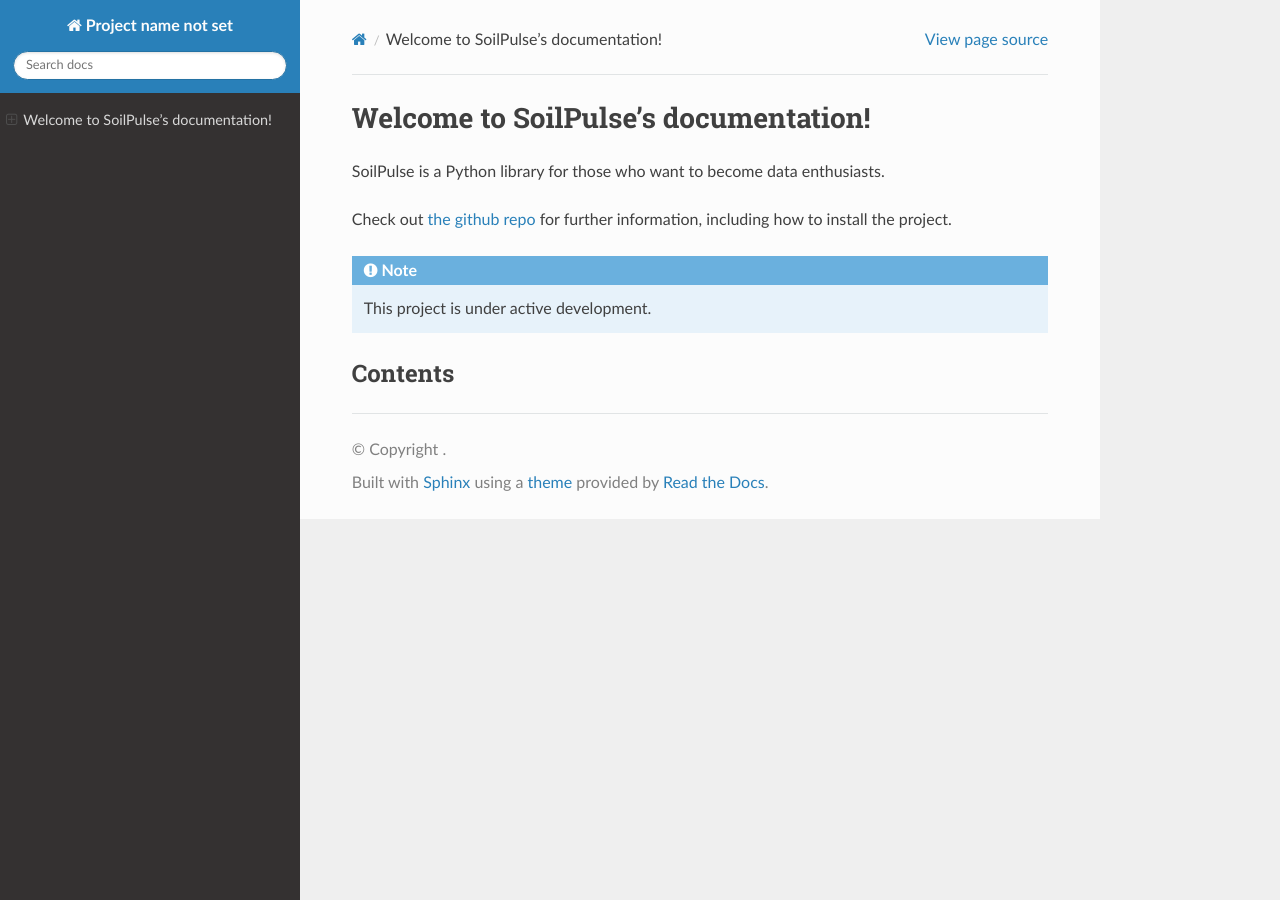
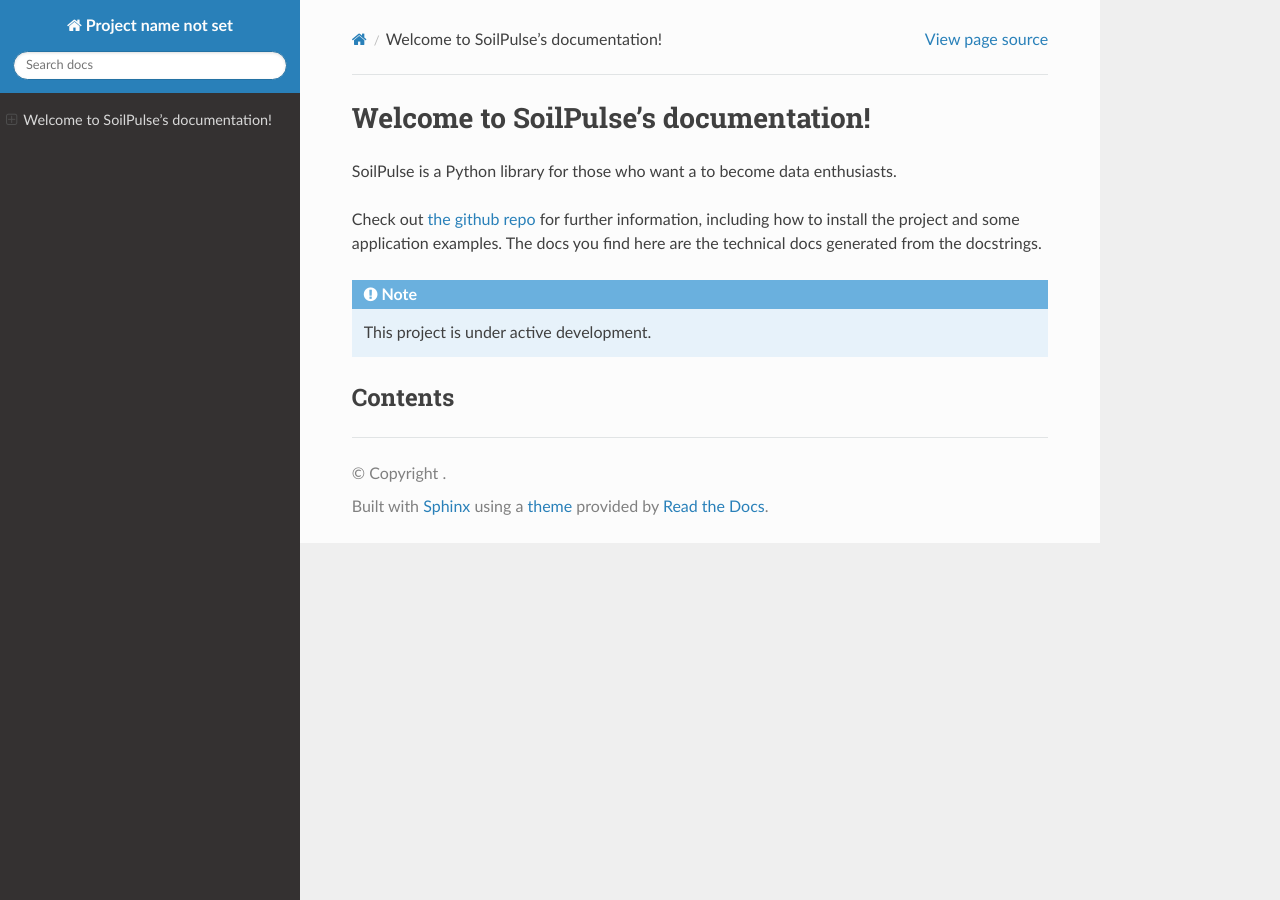
Before and after one commit to SoilPulse/MetadataGenerator, a Sphinx documentation site: the page built from docs/source/index.rst, in a window 1280 px wide. Built offline with Sphinx 7.4.7 and the Read the Docs theme 3.1.0, drawn with Linux system fonts in a browser that asks for light colours; pages that are not in the unit, such as notebooks, are missing from menus.

Commit message:
Update index.rst

```diff
--- a/docs/source/index.rst
+++ b/docs/source/index.rst
@@ -1,10 +1,11 @@
 Welcome to SoilPulse's documentation!
 ===================================
 
-SoilPulse is a Python library for those who want to become data enthusiasts.
+SoilPulse is a Python library for those who want a to become data enthusiasts.
 
 Check out `the github repo <https://github.com/SoilPulse/MetadataGenerator>`_ for further information, including
-how to install the project.
+how to install the project and some application examples.
+The docs you find here are the technical docs generated from the docstrings.
 
 .. note::
 
```
